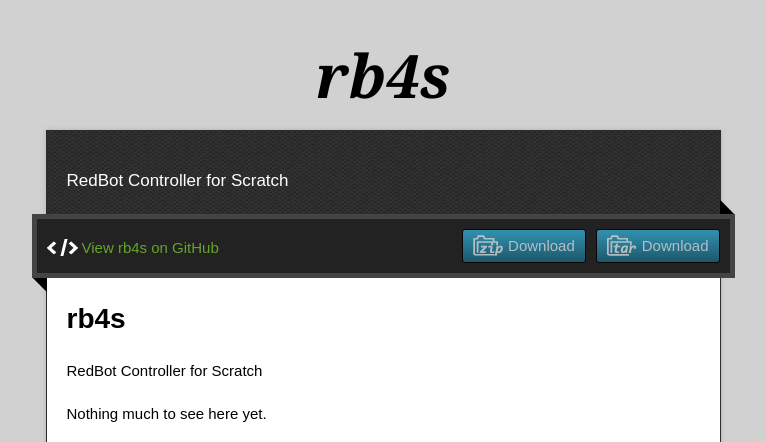
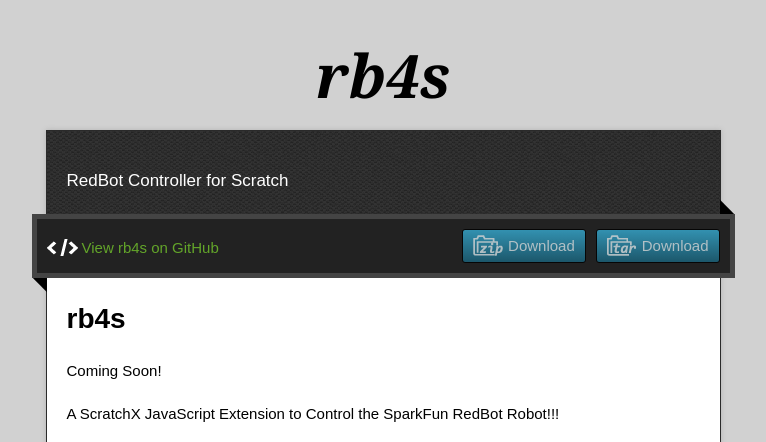
Before and after one commit to MrYsLab/rb4s, a plain HTML site: page index.html in a window 1280 px wide. Shown: the top 442 px of the page, without its empty margins (257-1023 px from the left). Drawn offline with nearby package versions, Linux system fonts and the light colour scheme.

```diff
--- a/index.html
+++ b/index.html
@@ -39,7 +39,8 @@
           <h1>
 <a id="rb4s" class="anchor" href="#rb4s" aria-hidden="true"><span class="octicon octicon-link"></span></a>rb4s</h1>
 
-<p>RedBot Controller for Scratch</p>
+<p>Coming Soon!</p>
+<p>A ScratchX JavaScript Extension to Control the SparkFun RedBot Robot!!!</p>
 
 <p>Nothing much to see here yet.</p>
         </article>
```
